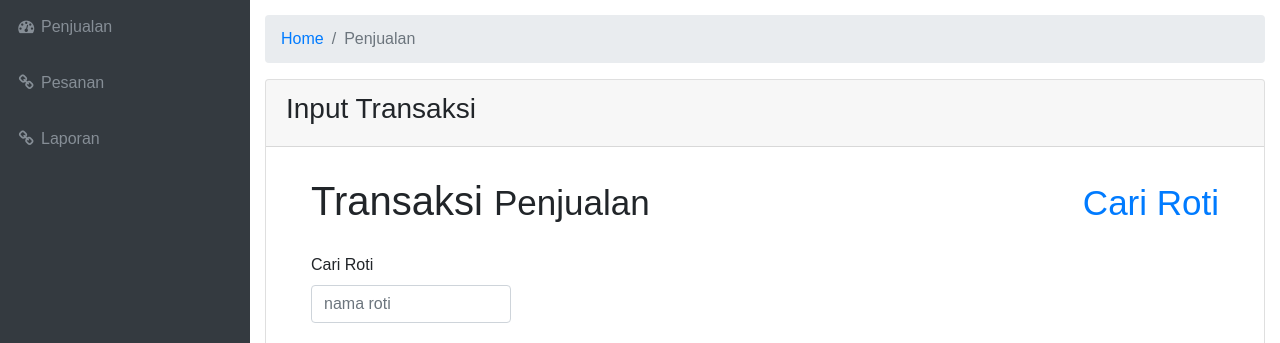
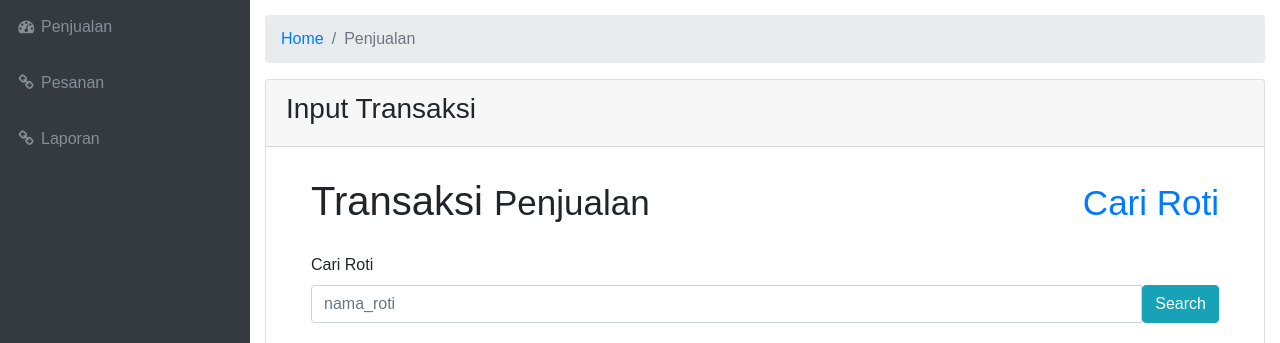
Before and after one commit to TIF-GEMSTONE/RotiSIP, a CodeIgniter app: page /RotiSip/Penjualan in a window 1280 px wide. Shown: the part 57-400 px from the top of the page. Run offline with CodeIgniter, Linux system fonts and the light colour scheme; data comes from the database, SQL or seed files in the repository; some libraries are stand-ins or nearby versions.

Commit message:
no message

```diff
--- a/application/controllers/Penjualan.php
+++ b/application/controllers/Penjualan.php
@@ -18,7 +18,7 @@ class Penjualan extends CI_Controller{
 
 	}
 
-	public function get_autocomplete(){
+	public function get_autocomplete(){    //membuat dropdown pilihan di search box
         if (isset($_GET['term'])) {
             $result = $this->Penjualan_model->search($_GET['term']);
             if (count($result) > 0) {
@@ -29,9 +29,11 @@ class Penjualan extends CI_Controller{
         }
     }
 
-    function insert(){
-        $list = $this->Penjualan_model->insert($arr_result);
-        $this->load->view('v_penjualan', $list);
+   function search(){ //sub keyword searching
+        $title=$this->input->get('title');
+        $data['data']=$this->Penjualan_model->search($title);
+
+        $this->load->view('search_view',$data);
     }
 
 	function get_roti(){
--- a/application/views/v_penjualan.php
+++ b/application/views/v_penjualan.php
@@ -21,26 +21,39 @@
             </div>
         </div>
 
+        <!-- coding untuk searching -->
+
         <div class="row">
             <div class="col-lg-12">
-            <form>
+            <form id="form_search" action="<?php echo site_url('Penjualan/search');?>" method="GET">
                 <label>Cari Roti</label>
-                <input type="text" class="form-control" id="title" placeholder="nama roti" style="width:200px;">
+                <div class="input-group">
+                    <input type="text" name="title" class="form-control" id="title" placeholder="nama_roti" style="width:200px;">
+                    <span class="input-group-btn">
+                        <button class="btn btn-info" type="submit">Search</button>
+                    </span>
+                 </div>
             </form>
+
         </div>
         <script src="<?php echo base_url().'assets/js/jquery-3.3.1.js'?>" type="text/javascript"></script>
         <script src="<?php echo base_url().'assets/js/bootstrap.js'?>" type="text/javascript"></script>
         <script src="<?php echo base_url().'assets/js/jquery-ui.js'?>" type="text/javascript"></script>
         <script type="text/javascript">
             $(document).ready(function(){
-                $( "#title" ).autocomplete({
-                  source: "<?php echo site_url('Penjualan/get_autocomplete/?');?>"
-                });
+                $('#title').autocomplete({
+                source: "<?php echo site_url('Penjualan/get_autocomplete');?>",
+
+                select: function (event, ui) {
+                    $(this).val(ui.item.label);
+                    $("#form_search").submit();
+                }
+            });
             });
         </script>
+        </div>
 
-
-        </div>
+        <!-- tampilan tabel roti yang dibeli -->
 
             <table class="table table-bordered table-condensed" style="font-size:11px;margin-top:10px;">
                 <thead>
@@ -65,12 +78,11 @@
                          <td style="text-align:right;"><?php echo number_format($items['subtotal']);?></td>
                          <td style="text-align:center;"><a href="<?php echo base_url().'Penjualan/remove/'.$items['rowid'];?>" class="btn btn-warning btn-xs"><span class="fa fa-close"></span> Batal</a></td>
                     </tr>
-
-
                     <?php $i++; ?>
                     <?php endforeach; ?>
                 </tbody>
             </table>
+
             <form action="<?php echo base_url().'Penjualan/simpan_penjualan'?>" method="post">
             <table>
                 <tr>
```
Also changed, not shown: application/views/search_view.php (added, +38 -0 lines).
